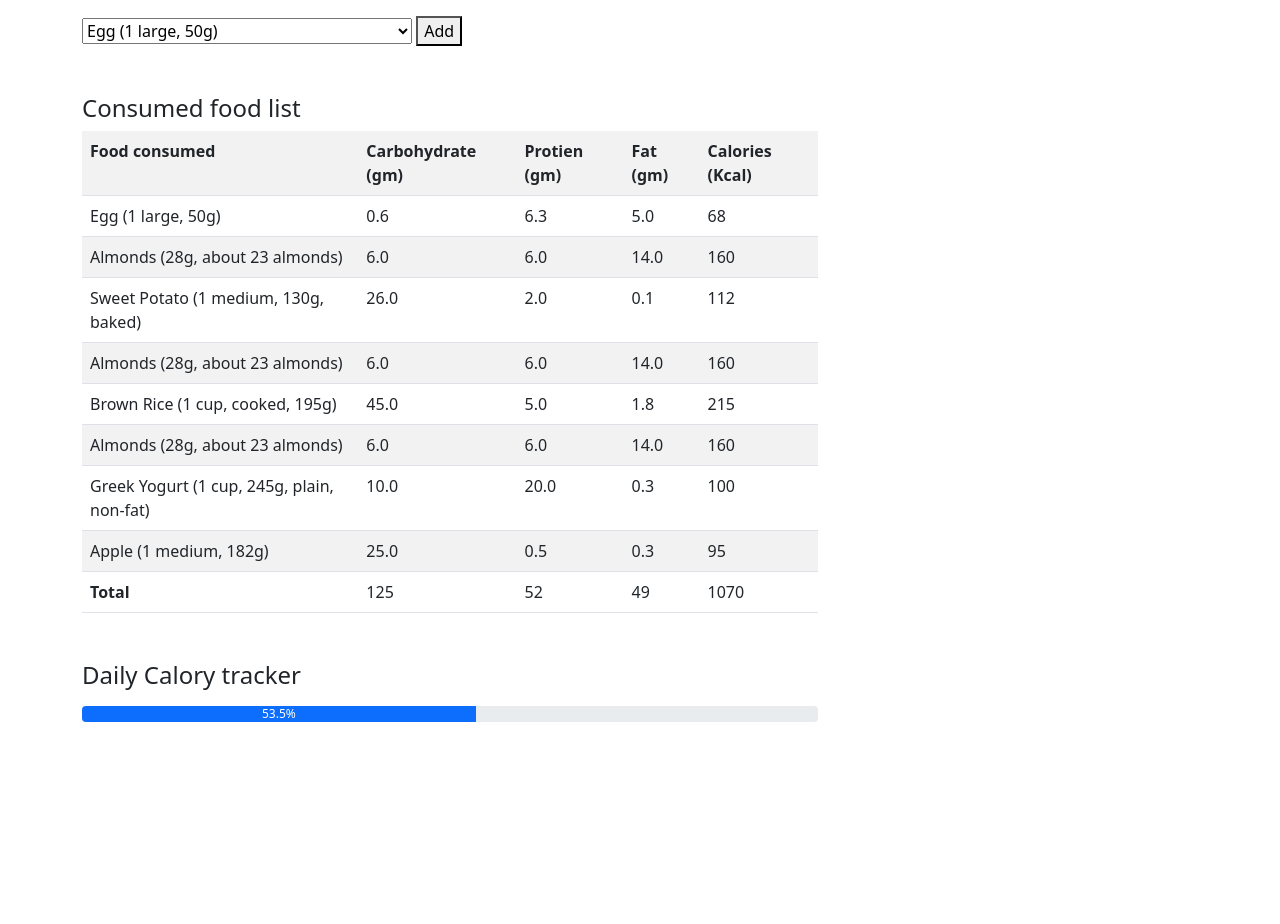
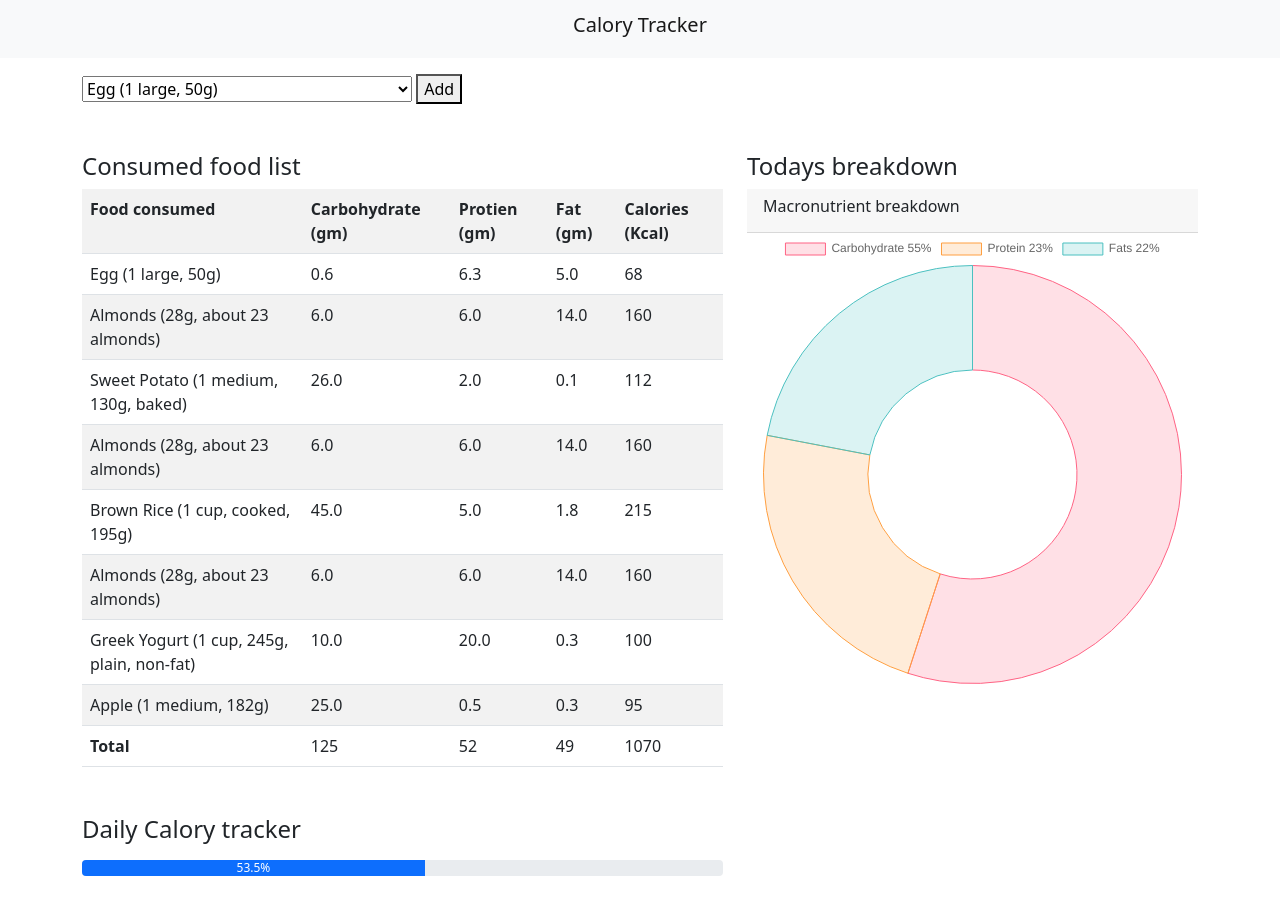
Before and after one commit to mszahan/dj_projects, a Django app: page / in a window 1280 px wide. Before the commit the page ends 722 px from the top, so only its background shows below. Run offline with Django 5.2, Linux system fonts and the light colour scheme; a user stored in the database is signed in; data comes from the database, SQL or seed files in the repository; both versions use the stored data as it was after the commit.

Commit message:
added doughnut chart with chartjs

```diff
--- a/calorie_counter/calorie/templates/index.html
+++ b/calorie_counter/calorie/templates/index.html
@@ -4,9 +4,15 @@
     <meta charset="UTF-8">
     <meta name="viewport" content="width=device-width, initial-scale=1.0">
     <link href="https://cdn.jsdelivr.net/npm/bootstrap@5.0.2/dist/css/bootstrap.min.css" rel="stylesheet" integrity="sha384-EVSTQN3/azprG1Anm3QDgpJLIm9Nao0Yz1ztcQTwFspd3yD65VohhpuuCOmLASjC" crossorigin="anonymous">
+    <script src="https://cdn.jsdelivr.net/npm/chart.js@4.4.7/dist/chart.umd.min.js"></script>
     <title>Food list</title>
 </head>
 <body>
+    <nav class="navbar navbar-light bg-light">
+        <div class="container-fluid">
+          <span class="navbar-brand mx-auto h1">Calory Tracker</span>
+        </div>
+      </nav>
     <div class="container mt-3">
         <form method="post">
             {% csrf_token %}
@@ -20,7 +26,7 @@
 
 
         <div class="row">
-            <div class="col-md-8">
+            <div class="col-md-7">
                 <div>
                     <h4 class="mt-5">Consumed food list</h4>
                 </div>
@@ -51,9 +57,22 @@
                     </tr>
                 </table>
                 <h4 class="mt-5 mb-3">Daily Calory tracker</h4>
-                <div class="progress">
+                <div class="progress mb-5">
                     <div class="progress-bar" role="progressbar" style="width: 0%;" aria-valuenow="0" aria-valuemin="0" aria-valuemax="100" id="progressBar"></div>
                   </div>
+            </div>
+
+            <div class="col-md-5 mt-5">
+                <div class="">
+                    <h4>Todays breakdown</h4>
+                </div>
+                <div class="card-header">
+                    <h6>Macronutrient breakdown</h6>
+                </div>
+
+                <div class="col-md-12">
+                    <canvas id="myChart"></canvas>
+                </div>
             </div>
 
         </div>
@@ -84,6 +103,46 @@
             var progressbar = document.getElementById('progressBar')
             progressbar.setAttribute('style', 'width:'+calPercentage+'%')
             progressbar.innerHTML = calPercentage + '%'
+
+            // getting the percetage
+            var total = carbs + protien + fats;
+            var carb_percentage = Math.round((carbs/total)*100)
+            var protien_percentage = Math.round((protien/total)*100)
+            var fat_percentage = Math.round((fats/total)*100)
+
+
+            // chartjs code
+            const ctx = document.getElementById('myChart');
+
+            new Chart(ctx, {
+                type: 'doughnut',
+                data: {
+                labels: ['Carbohydrate '+carb_percentage+'%', 'Protein '+protien_percentage+'%', 'Fats '+fat_percentage+'%'],
+                datasets: [{
+                    // label: '% of total consumtion',
+                    data: [carb_percentage, protien_percentage, fat_percentage],
+                    borderWidth: 1,
+                    backgroundColor: [
+                        'rgba(255, 99, 132, 0.2)',
+                        'rgba(255, 159, 64, 0.2)',
+                        'rgba(75, 192, 192, 0.2)',
+                    ],
+                    borderColor: [
+                        'rgb(255, 99, 132)',
+                        'rgb(255, 159, 64)',
+                        'rgb(75, 192, 192)',
+                    ]
+                }]
+                },
+                // options: {
+                // scales: {
+                //     y: {
+                //     beginAtZero: true
+                //     }
+                // }
+                // }
+            });
+
         </script>
     </div>
 </body>
--- a/calorie_counter/calorie/views.py
+++ b/calorie_counter/calorie/views.py
@@ -1,7 +1,8 @@
 from django.shortcuts import render, redirect
+from django.contrib.auth.decorators import login_required
 from .models import Food, Consume
 
-
+@login_required
 def index(request):
     if request.method == 'POST':
         food_id = request.POST['food_consumed']
```
Also changed, not shown: calorie_counter/db.sqlite3.
